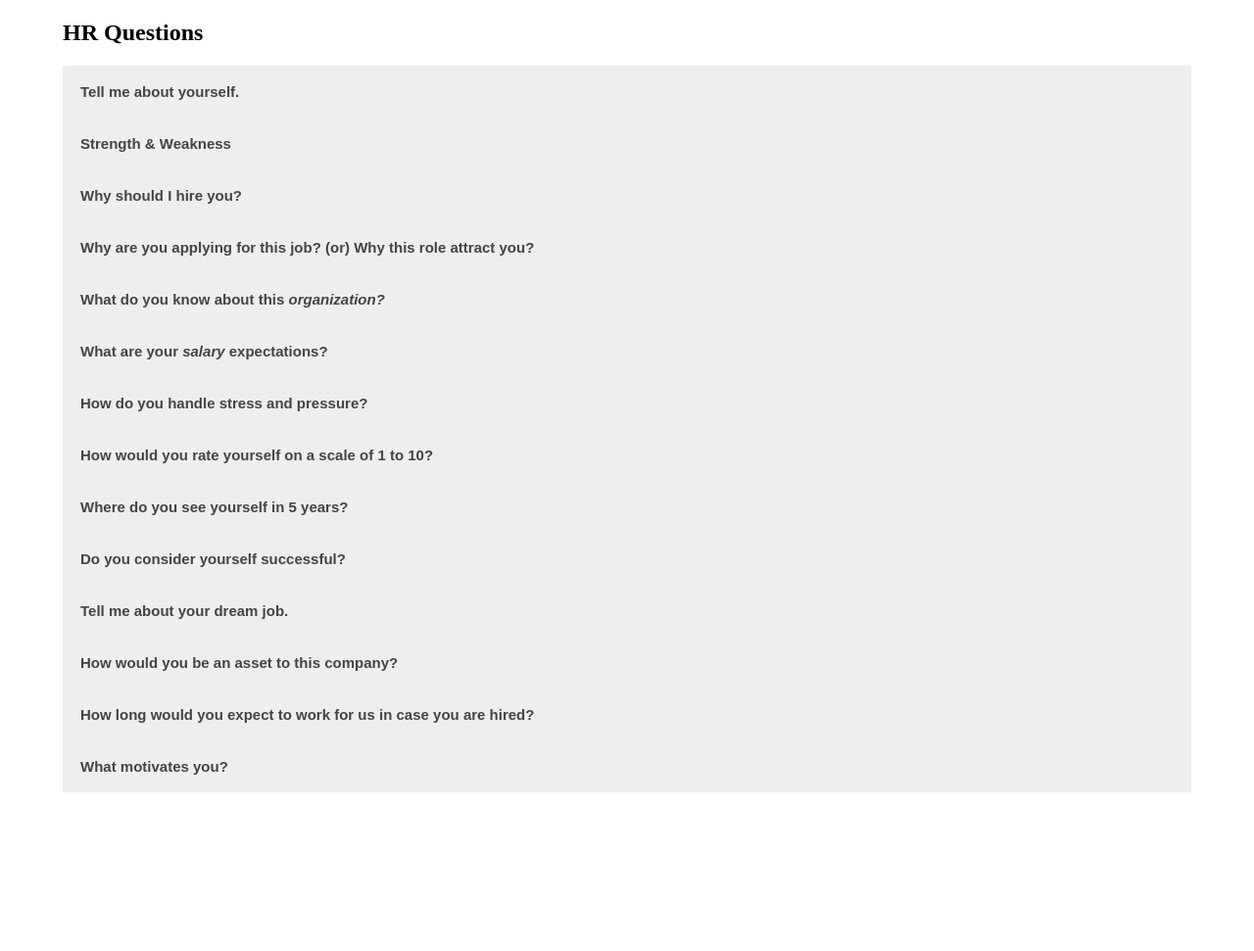
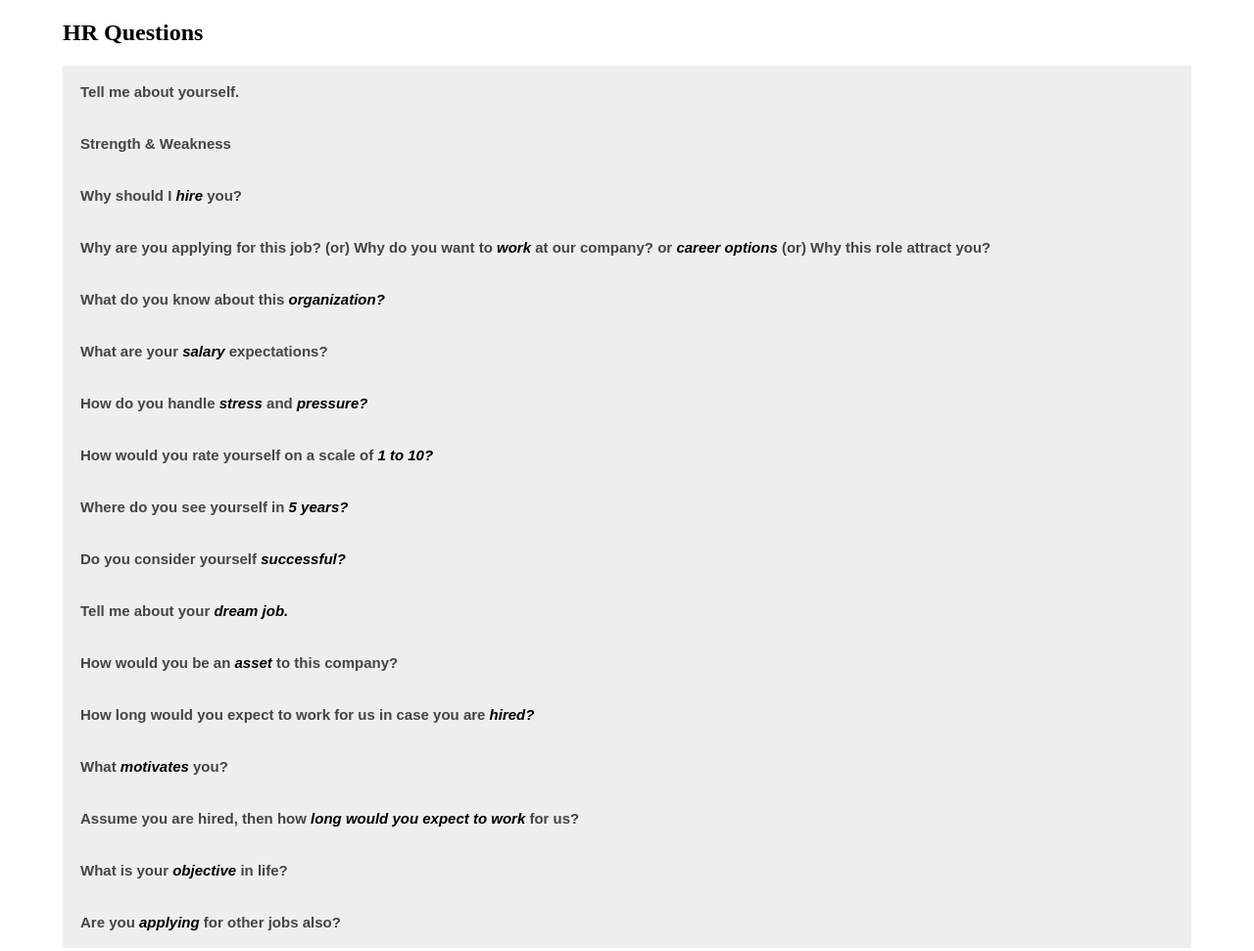
Before and after one commit to vishal501/hrinterview, a plain HTML site: page index.html in a window 1280 px wide. Shown: the top 971 px of the page at 98% size. Drawn offline with Linux system fonts and the light colour scheme.

Commit message:
fist commit

```diff
--- a/index.html
+++ b/index.html
@@ -22,6 +22,7 @@ My name is Vishal Singh. I belong to Sarita Vihar, Delhi.<br>
 Currently, I am pursuing my bachelor degree B.Tech in Information Technology from Greater Noida Institute of Technology which is affiliated from GGSIPU and till I have scored 83.6 %. <br>
 I've also completed two months internship with Shellcode Solutions at the position of Web Developer and working on a service website.<br>
 I've also completed training on App Development from coursera and successfully done a project on a Food Delivery App and Receipe Uploader.<br>
+I am good in programming languages C++ and Java and very much interested in HTML, CSS, Reactjs and Firebase.<br>
 
 My short-term goal is to get placed in a reputed company like yours, which will allow me to utilise and enhance my skills and Knowledge<br>
 
@@ -36,7 +37,7 @@ My positive attitude is my strength I always look forward to learning new things
     Weakness: Currently I don't have any weakness. I always try to overcome my weaknesses.</p>
 </div>
 
-<button class="accordion">Why should I hire you?</button>
+<button class="accordion">Why should I <i>hire</i> you?</button>
 <div class="panel">
   <p>Being a fresher, I think I am very flexible and adaptive to learn new things. This gives me to explore my potential by giving my best to the organization. My previous semester project has taught me how to be a good team player and work in unity. I am sure that this valuable quality will help me further.</p>
 </div>
@@ -47,7 +48,7 @@ My positive attitude is my strength I always look forward to learning new things
   <p>I want to work in a reputed company. If I will join your company so this is my first start to carrier and improve my knowledge and I believe that my senior and sir/mam in your company will help me to improve my skills. Now, I have no experience so it is very helpful me for gain knowledge and improve communication skills so I did choose your company.</p>
 </div> -->
 
-<button class="accordion">Why are you applying for this job? (or)
+<button class="accordion">Why are you applying for this job? (or) Why do you want to <i>work</i> at our company? or <i>career options</i> (or)
     Why this role attract you?</button>
 <div class="panel">
   <p> Mam, it's a great privilege to work in a reputed company like yours. When I read about your requirement, I found that my skills are matching with them. Through this role, I can show my technical skills to contribute to the company growth.</p>
@@ -66,21 +67,21 @@ My positive attitude is my strength I always look forward to learning new things
   <p>As I am fresher, Salary is not an issue for me. Learning and gaining experience is my major priority. As your company is one of the most reputed company, I just accept the salary offered by you is the best in the industry.</p>
 </div>
 
-<button class="accordion">How do you handle stress and pressure?</button>
+<button class="accordion">How do you handle <i>stress</i> and <i>pressure?</i></button>
 <div class="panel">
   <p>
     I believe some stress is good to keep challenging oneself and that completely works in my stride.
   </p>
 </div>
 
-<button class="accordion">How would you rate yourself on a scale of 1 to 10?</button>
+<button class="accordion">How would you rate yourself on a scale of <i>1 to 10?</i></button>
 <div class="panel">
   <p>
     I would like to rate myself an 8. 8 because I know that I am not perfect and there is always a scope for learning and improvement. Continuous learning is the most fundamental part of personal and professional growth.
   </p>
 </div>
 
-<button class="accordion">Where do you see yourself in 5 years?</button>
+<button class="accordion">Where do you see yourself in <i>5 years?</i></button>
 <div class="panel">
   <p>
     Over 5 years, I would love to utilize all the opportunities that this company provides me to learn by utilizing the internal and external training programs.
@@ -89,38 +90,61 @@ My positive attitude is my strength I always look forward to learning new things
 </div>
 
 
-<button class="accordion">Do you consider yourself successful?</button>
+<button class="accordion">Do you consider yourself <i>successful?</i></button>
 <div class="panel">
   <p>
     I feel successful when I meet my short term as well as the long-term goals. I try to achieve the set goals and work hard as much as I can. I try to reach those goals and achieve the desired outcome.
 
   </p>
 </div>
-<button class="accordion">Tell me about your dream job.</button>
+<button class="accordion">Tell me about your <i>dream job.</i></button>
 <div class="panel">
   <p>
     The only dream job I’ve always had was a job that keeps me busy, a job wherein I get to contribute to the company’s success.
   </p>
 </div>
 
-<button class="accordion">How would you be an asset to this company?</button>
+<button class="accordion">How would you be an <i>asset </i>to this company?</button>
 <div class="panel">
   <p>
     My skills in Java, C++, HTML, CSS, Reactjs are outstanding. I have earned a certification from my past Internship. I handle pressure with ease and can work with minimal supervision.
   </p>
 </div>
 
-<button class="accordion">How long would you expect to work for us in case you are hired?</button>
+<button class="accordion">How long would you expect to work for us in case you are <i>hired?</i></button>
 <div class="panel">
   <p>
     I would like to be in this company for a long time. For as long as company sees me as an asset, I am willing to stay.
   </p>
 </div>
 
-<button class="accordion">What motivates you?</button>
+<button class="accordion">What <i>motivates</i> you?</button>
 <div class="panel">
   <p>
     Responsibility towards work motivates me the most, and my aim within any company is to move up to greater levels of responsibility to achieve each goal with better responsibilities.
+  </p>
+</div>
+
+<button class="accordion">Assume you are hired, then how <i>long would you expect to work</i> for us?</button>
+<div class="panel">
+  <p>
+    I will work with the company as long as my presence benefits both the company and mine in parallel. So your company gains good results, and I can be in a good position to improve my skills.
+  </p>
+</div>
+<button class="accordion">What is your <i>objective</i> in life?</button>
+<div class="panel">
+  <p>
+    "My short-term goal is to work in a reputed organization like yours where I can enhance my technical skills and knowledge.<br>
+
+    My long-term goal is to see the company at a topmost position where I am one of the people responsible for that."<br>
+
+  </p>
+</div>
+
+<button class="accordion">Are you <i>applying</i> for other jobs also?</button>
+<div class="panel">
+  <p>
+    As you know, I would like to work as a software developer. Beyond your company, I have also applied to  company and ABC company. This answer is more specific.
   </p>
 </div>
 </div>
--- a/style.css
+++ b/style.css
@@ -28,3 +28,7 @@ body{
   .height{
     margin-bottom: 500px;
   }
+
+  i{
+    color: #000;
+  }
```
